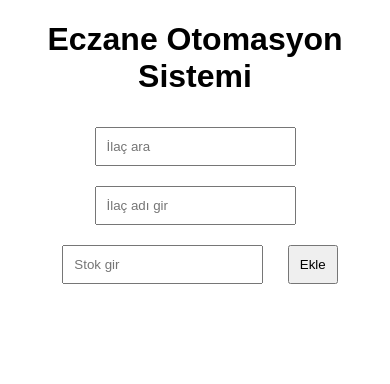
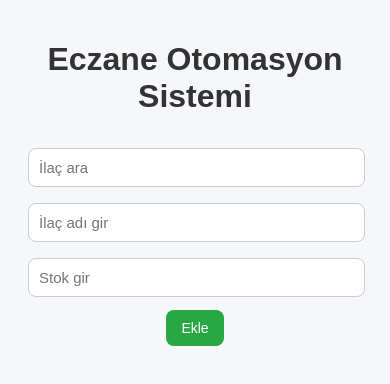
Before and after one commit to barandincay67/eczane-otomasyon, a plain HTML site: page index.html in a window 390 px wide. Drawn offline with Linux system fonts and the light colour scheme.

Commit message:
Add files via upload

```diff
--- a/style.css
+++ b/style.css
@@ -1,22 +1,81 @@
 body {
-    font-family: Arial;
+    font-family: Arial, sans-serif;
+    background-color: #f5f7fa;
     text-align: center;
+    margin: 0;
+    padding: 20px;
+}
+
+h1 {
+    color: #333;
+    margin-bottom: 25px;
 }
 
 input {
     padding: 10px;
-    margin: 10px;
+    margin: 8px;
+    width: 220px;
+    border: 1px solid #ccc;
+    border-radius: 8px;
+    font-size: 15px;
 }
 
 button {
-    padding: 10px;
-    margin-left: 10px;
+    padding: 10px 15px;
+    margin: 5px;
+    border: none;
+    border-radius: 8px;
+    cursor: pointer;
+    font-size: 14px;
+    transition: 0.3s;
 }
+
+button:hover {
+    opacity: 0.85;
+}
+
+/* Ekle butonu */
+button:first-of-type {
+    background-color: #28a745;
+    color: white;
+}
+
+/* Liste */
 ul {
     list-style: none;
     padding: 0;
 }
 
 li {
-    margin: 10px;
+    background: white;
+    margin: 15px auto;
+    padding: 15px;
+    width: 400px;
+    border-radius: 10px;
+    box-shadow: 0 2px 8px rgba(0,0,0,0.1);
+    font-size: 17px;
 }
+
+/* Düzenle */
+li button:nth-child(1) {
+    background-color: #007bff;
+    color: white;
+}
+
+/* Sil */
+li button:nth-child(2) {
+    background-color: #dc3545;
+    color: white;
+}
+
+/* Mobil uyum */
+@media (max-width: 500px) {
+
+    input {
+        width: 90%;
+    }
+
+    li {
+        width: 90%;
+    }
+}
```
